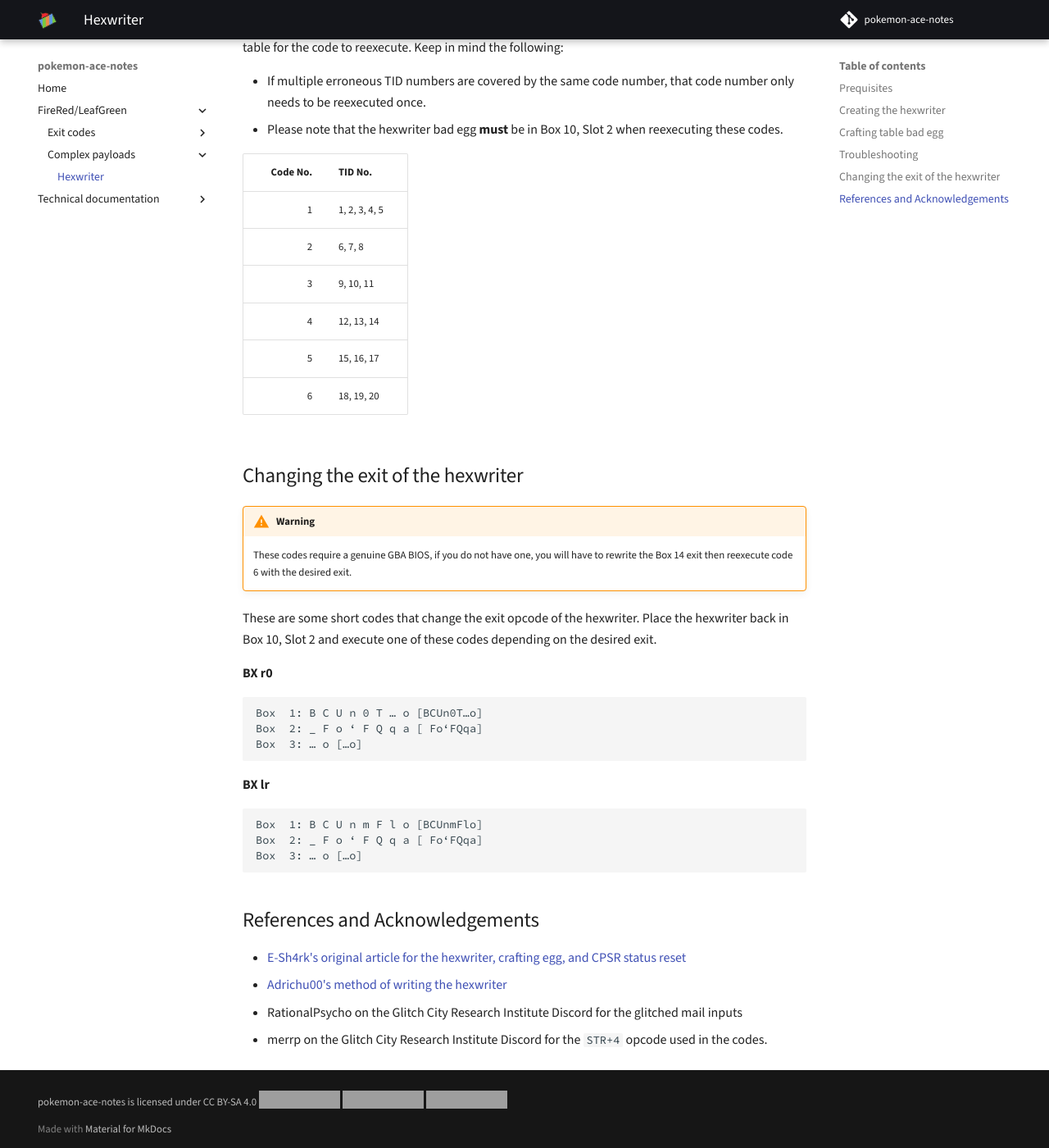
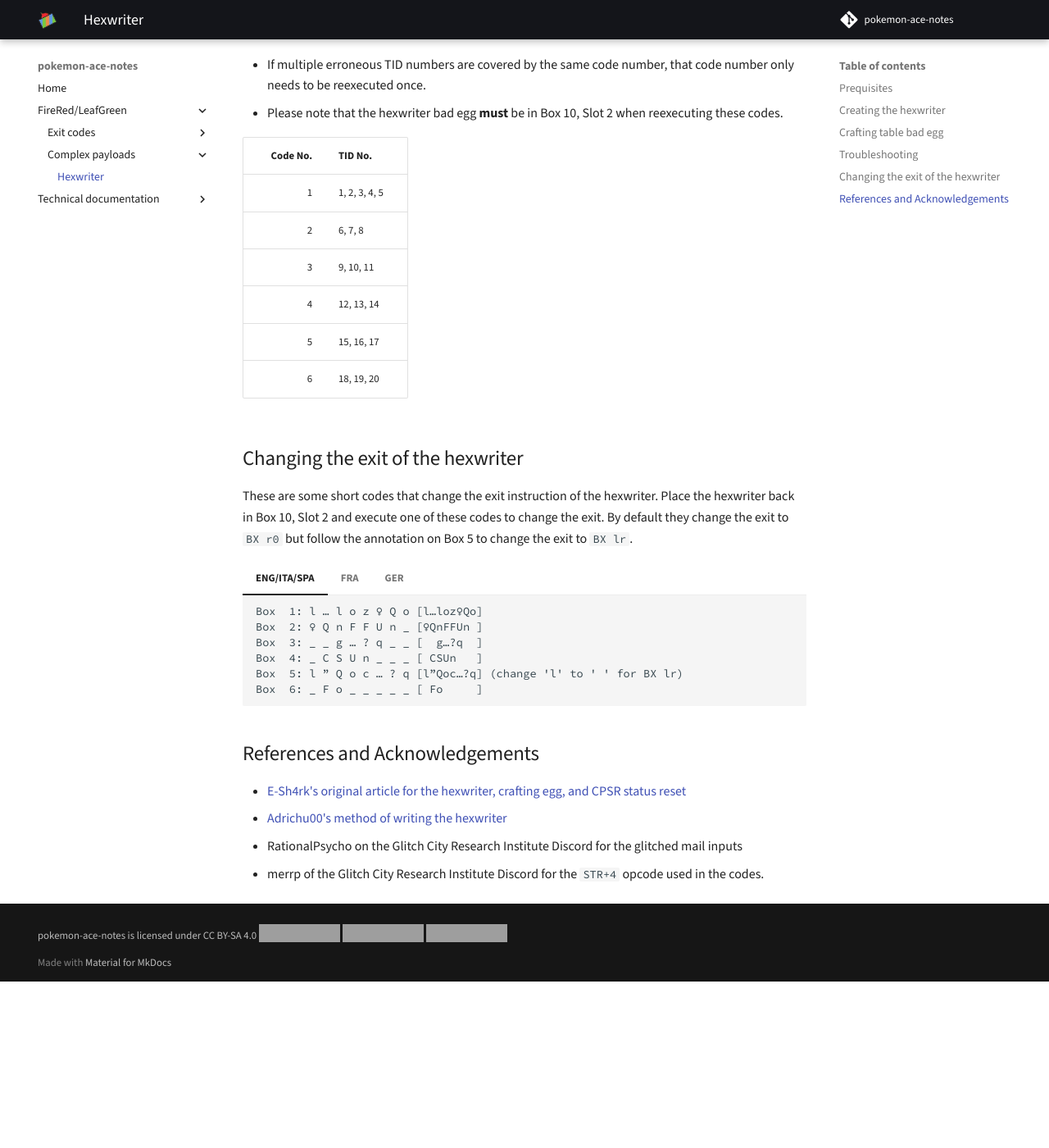
Before and after one commit to pomeg-letterbombers/pokemon-ace-notes, an MkDocs documentation site: the page built from docs/frlg/complex-payloads/hex-writer.md, in a window 1280 px wide and 1400 px high, scrolled down 7909 px. Shown: the whole window at 82% size. Built offline with MkDocs 1.6.1 and Material for MkDocs 9.7.7, drawn with Linux system fonts in a browser that asks for light colours; comment, search, counter and statistics services are not loaded; after the commit the page ends 9106 px from its top, so only the background shows below that; some of the changed text lies outside the part shown; grey boxes are pictures that could not be loaded.

Commit message:
Minor style changes, and changed exit instruction change for hexwriter to BIOSless

````diff
--- a/docs/frlg/complex-payloads/hex-writer.md
+++ b/docs/frlg/complex-payloads/hex-writer.md
@@ -1,7 +1,6 @@
 !!! info
 
     This guide is only for US/European versions of Pokémon FireRed/Leafgreen.
-    A Japanese version will be made, but it will take some time.
 
 The hexadecimal writer (hexwriter) is a bad egg that interprets the box names as hexadecimal strings and writes the hexadecimal to user-defined location (typically somewhere within the PC boxes).
 This bypasses the game’s regular (and limited) character encoding, easing the process of writing arbitrary data to a given location.
@@ -14,6 +13,7 @@
 - 4 bytes ✕ 14 names = a total of 56 bytes can be written to a location all at once
 
 ## Prequisites
+
 - Game Boy Advance console or a highly-accurate emulator (like mGBA 0.9.0+)
    - These codes do not work if the `PC` register is aligned, e.g. executing ACE through an inaccurate emulator
    - If you are not using 0x351, check that the glitch Pokémon that you are using has bit 1 of its entrypoint set.
@@ -30,6 +30,7 @@
 
 
 ## Creating the hexwriter
+
 Make sure that Box 3, Slot 1 is empty then give the last party member mail and write the following message to the mail:
 
 === "ENG"
@@ -397,7 +398,7 @@
     - Replacing a byte with `␣␣` in a box name will skip writing a byte to the corresponding location.
       The blank characters must be spaces!
     - Skipping a whole box name of bytes can be done with any character followed by seven spaces
-    - Code 6 can be executed with part of the name of Box 12(GER)/13(ENG/FRA/ITA/SPA) changed from `␣ F ? n` to `l F ? n`.
+    - Code 6 can be executed with part of the name of Box 12(GER)/13(ENG/FRA/ITA/SPA) changed from `␣ H ? n` to `l H ? n`.
       This changes the exit opcode from `BX r0` to `BX lr`, this is largely kept for older FR/LG advanced ACE setups.
 
     Below is the hexadecimal data of the hexwriter bad egg:
@@ -418,6 +419,7 @@
 However this will be solved by the payload you should write described in the next section.
 
 ## Crafting table bad egg
+
 This bad egg does the following:
 
 - It changes the destination address of the hexwriter to the first location containing 56 consecutive `00` bytes, starting from the box slot ahead of itself.
@@ -505,6 +507,7 @@
 If you want to execute standard box name codes with grab ACE again, move the hexwriter bad egg to somewhere within the crafting table area then execute the box name code as normal.
 
 ## Troubleshooting
+
 !!! note
     The troubleshooting code uses the Box 14 exit code.
     If it has been renamed, please [restore the exit code](../exit-codes/box-14-exit.md) before proceeding further in this section.
@@ -620,28 +623,47 @@
 |        6 | 18, 19, 20    |
 
 ## Changing the exit of the hexwriter
-!!! warning
-    These codes require a genuine GBA BIOS, if you do not have one, you will have to rewrite the Box 14 exit then reexecute code 6 with the desired exit.
 
-These are some short codes that change the exit opcode of the hexwriter.
-Place the hexwriter back in Box 10, Slot 2 and execute one of these codes depending on the desired exit.
+These are some short codes that change the exit instruction of the hexwriter.
+Place the hexwriter back in Box 10, Slot 2 and execute one of these codes to change the exit.
+By default they change the exit to `BX r0` but follow the annotation on Box 5 to change the exit to `BX lr`.
 
-**BX r0**
-```
-Box  1: B C U n 0 T … o	[BCUn0T…o]
-Box  2: _ F o ‘ F Q q a	[ Fo‘FQqa]
-Box  3: … o	[…o]
-```
+=== "ENG/ITA/SPA"
 
-**BX lr**
-```
-Box  1: B C U n m F l o	[BCUnmFlo]
-Box  2: _ F o ‘ F Q q a	[ Fo‘FQqa]
-Box  3: … o	[…o]
-```
+    ```
+    Box  1: l … l o z ♀ Q o	[l…loz♀Qo]
+    Box  2: ♀ Q n F F U n _	[♀QnFFUn ]
+    Box  3: _ _ g … ? q _ _	[  g…?q  ]
+    Box  4: _ C S U n _ _ _	[ CSUn   ]
+    Box  5: l ” Q o c … ? q	[l”Qoc…?q] (change 'l' to ' ' for BX lr)
+    Box  6: _ F o _ _ _ _ _	[ Fo     ]
+    ```
+
+=== "FRA"
+
+    ```
+    Box  1: l … l o z ♀ Q o	[l…loz♀Qo]
+    Box  2: ♀ Q n F F U n _	[♀QnFFUn ]
+    Box  3: _ _ g … ? q _ _	[  g…?q  ]
+    Box  4: _ C S U n _ _ _	[ CSUn   ]
+    Box  5: l » Q o c … ? q	[l»Qoc…?q] (change 'l' to ' ' for BX lr)
+    Box  6: _ F o _ _ _ _ _	[ Fo     ]
+    ```
+
+=== "GER"
+
+    ```
+    Box  1: l … l o z ♀ Q o	[l…loz♀Qo]
+    Box  2: ♀ Q n F F U n _	[♀QnFFUn ]
+    Box  3: _ _ g … ? q _ _	[  g…?q  ]
+    Box  4: _ C S U n _ _ _	[ CSUn   ]
+    Box  5: l “ Q o c … ? q	[l“Qoc…?q] (change 'l' to ' ' for BX lr)
+    Box  6: _ F o _ _ _ _ _	[ Fo     ]
+    ```
 
 ## References and Acknowledgements
+
 - [E-Sh4rk's original article for the hexwriter, crafting egg, and CPSR status reset](https://e-sh4rk.github.io/ACE3/emerald/hex-writer/hex-writer/)
 - [Adrichu00's method of writing the hexwriter](https://gist.github.com/Adrichu00/49433953af9d6fd7c1cd368d48c68778)
 - RationalPsycho on the Glitch City Research Institute Discord for the glitched mail inputs
-- merrp on the Glitch City Research Institute Discord for the `STR+4` opcode used in the codes.
+- merrp of the Glitch City Research Institute Discord for the `STR+4` opcode used in the codes.
````
Also changed, not shown: docs/frlg/exit-codes/box-14-exit.md (+20 -18 lines), docs/frlg/exit-codes/exit-code-bootstrap.md (+37 -18 lines), docs/technical-documentation/writing-hexwriter.md (+16 -0 lines).
